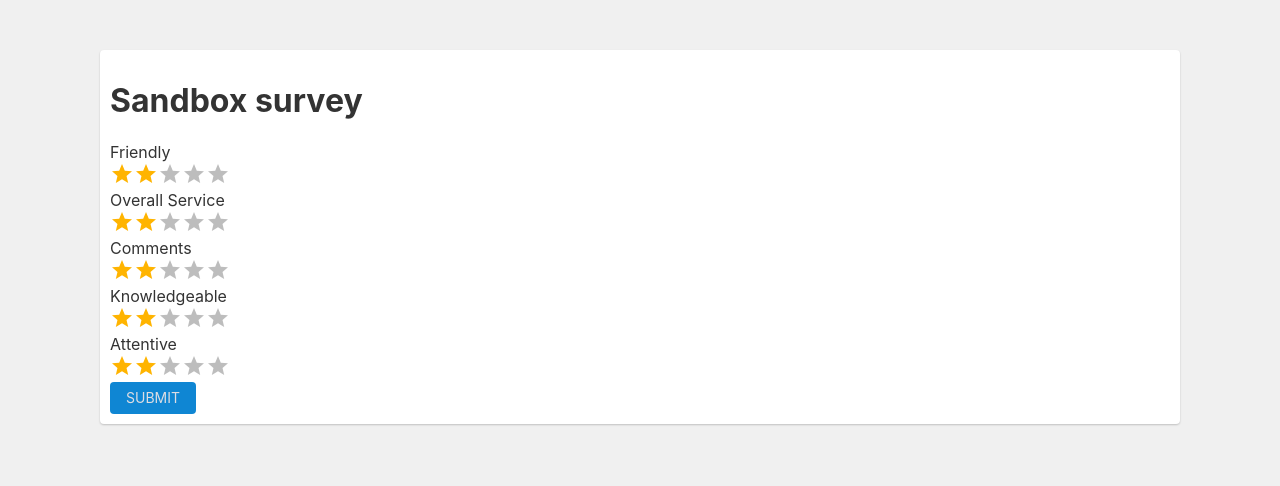
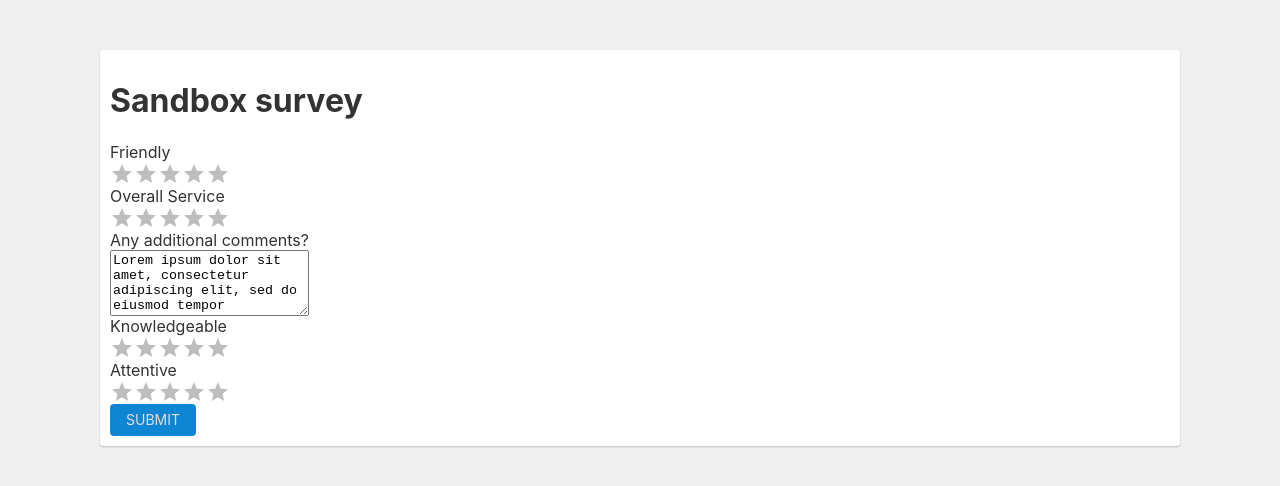
Before and after one commit to phillymatty/traxyback, a Next.js app: page /surveys/custom-survey in a window 1280 px wide. Shown: the top 486 px of the page. Built offline with nearby package versions, Linux system fonts and the light colour scheme.

Commit message:
adding new values and personalization

```diff
--- a/components/inputs/checkbox.js
+++ b/components/inputs/checkbox.js
@@ -1,9 +1,11 @@
 //star rating.js
-
-const Checkbox = props => (
-    <div>
-       <input type='checkbox' name={props.name}></input>
-    </div>
+import React from 'react';
+import Checkbox from '@material-ui/core/Checkbox';
+const StCheckbox = props => (
+    <Checkbox
+    value="checkedA"
+    inputProps={{ 'aria-label': 'Checkbox A' }}
+    />
 )
 
-export default Checkbox;
+export default StCheckbox;
--- a/components/inputs/input.js
+++ b/components/inputs/input.js
@@ -1,11 +1,12 @@
 //Input.js
 import Textarea from './textarea'
 import StarRating from './starrating'
-import Checkbox from './checkbox'
+import StCheckbox from './checkbox'
+import styles from '../../styles/components/Inputs.module.scss'
 
 const Input = props => (
-    <div>
-        <label>{props.prompt} </label>
+    <div className={styles.questions}>
+        <label className={styles.label}>{props.question.question} </label>
         {InputType(props)}
     </div>
 )
@@ -13,10 +14,10 @@ const Input = props => (
 export default Input;
 
 function InputType(props) {
-   if(props.type == 'checkbox'){
-       return <Checkbox props={props} />
+   if(props.question.question_type == 'true-false'){
+       return <StCheckbox className={styles.StCheckbox} props={props} />
    }
-   else if((props.type == 'input')){
+   else if((props.question.question_type == 'text')){
        return <Textarea props={props}/>
    }
    return  <StarRating props={props}/>
--- a/components/inputs/starrating.js
+++ b/components/inputs/starrating.js
@@ -4,13 +4,12 @@ import Rating from '@material-ui/lab/Rating';
 import Box from '@material-ui/core/Box';
 
 export default function StarRating({props}) {
-    const uniqueName = `rating${props.number}`
+    const uniqueName = `rating${props.question.question_id}`;
+    const defaultValue = (props.question.answer != '' ? props.question.answer : 0);
     return (
-        <div>
             <Rating
                 name={uniqueName}
-                defaultValue={2}
+                defaultValue={defaultValue}
             />
-        </div>
     )
 }
--- a/components/inputs/textarea.js
+++ b/components/inputs/textarea.js
@@ -1,9 +1,15 @@
 //Textarea.js
+import React from 'react';
+import TextareaAutosize from '@material-ui/core/TextareaAutosize';
 
 const Textarea = props => (
-    <div>
-        <textarea value={props.type} ></textarea>
-    </div>
+    <TextareaAutosize
+    rowsMax={4}
+    aria-label="maximum height"
+    placeholder="Maximum 4 rows"
+    defaultValue="Lorem ipsum dolor sit amet, consectetur adipiscing elit, sed do eiusmod tempor incididunt
+        ut labore et dolore magna aliqua."
+  />
 )
 
 export default Textarea;
--- a/pages/surveys/custom-survey.js
+++ b/pages/surveys/custom-survey.js
@@ -33,9 +33,7 @@ export default function CustomSurvey({ surveyData }) {
       <Card>
         <h1>Sandbox survey</h1>
         {surveyData.questions.map((object, i) => (
-            <Input key={i} prompt={object.question_name} type={object.question_type} number={i}>
-
-            </Input>
+            <Input key={i} question={object}/>
         ))}
         <Link href='/surveys/thank-you'>
           <a className='button button-primary'>submit</a>
--- /dev/null
+++ b/styles/components/Inputs.module.scss
@@ -0,0 +1,16 @@
+.questions {
+    display: flex;
+    flex-direction: column;
+    flex: 0 1 auto;
+    width: fit-content;
+}
+
+.label {
+    display: flex;
+
+}
+
+.StCheckbox {
+    display: flex;
+    flex: 0 1 auto;
+}
```
Also changed, not shown: components/inputs/radio.js (added, +22 -0 lines), pages/surveys/customer-survey.js (+11 -6 lines), 1 other file (tests, documents, lock files or other folders).
